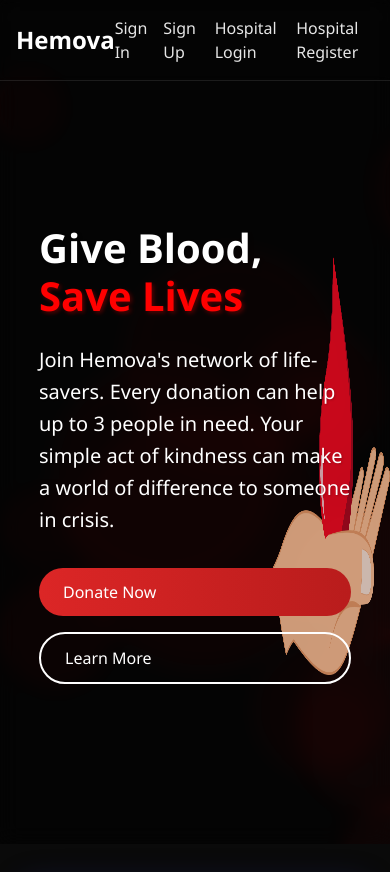
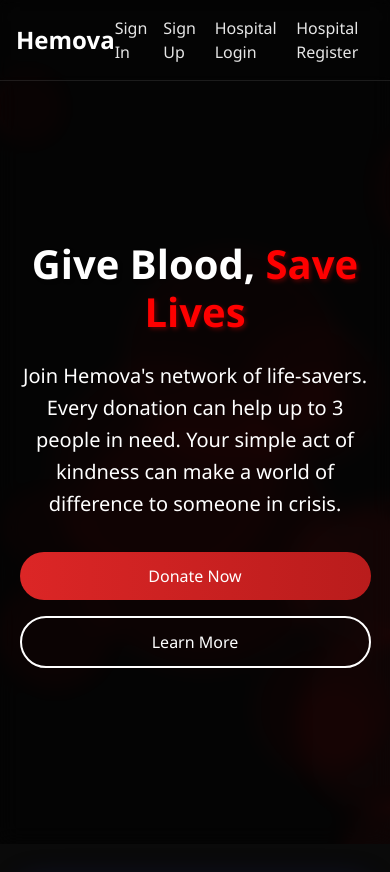
Before and after one commit to sahusateesh8737/Hemova, a PHP site: page / in a window 390 px wide. Shown: the top 872 px of the page. Run offline with PHP 8.4, Linux system fonts and the light colour scheme; some libraries are stand-ins or nearby versions.

```diff
--- a/index.php
+++ b/index.php
@@ -273,6 +273,30 @@ $isHospitalLoggedIn = isset($_SESSION['hospital_id']);
     animation: fadeInSlide 1s ease-out forwards;
     animation-delay: 0.5s;
     z-index: 5;
+}
+
+/* Add this media query for mobile devices */
+@media (max-width: 768px) {
+    .hero-image {
+        display: none; /* Hide image on mobile */
+    }
+
+    .hero {
+        padding: 6rem 5% 2rem 5%; /* Adjust padding for mobile */
+    }
+
+    .hero-content {
+        max-width: 100%; /* Full width on mobile */
+        text-align: center; /* Center text on mobile */
+    }
+
+    .hero h2 {
+        font-size: 2.5rem; /* Smaller heading on mobile */
+    }
+
+    .hero p {
+        font-size: 1.1rem; /* Adjusted paragraph size for mobile */
+    }
 }
 
 @keyframes fadeInSlide {
```
